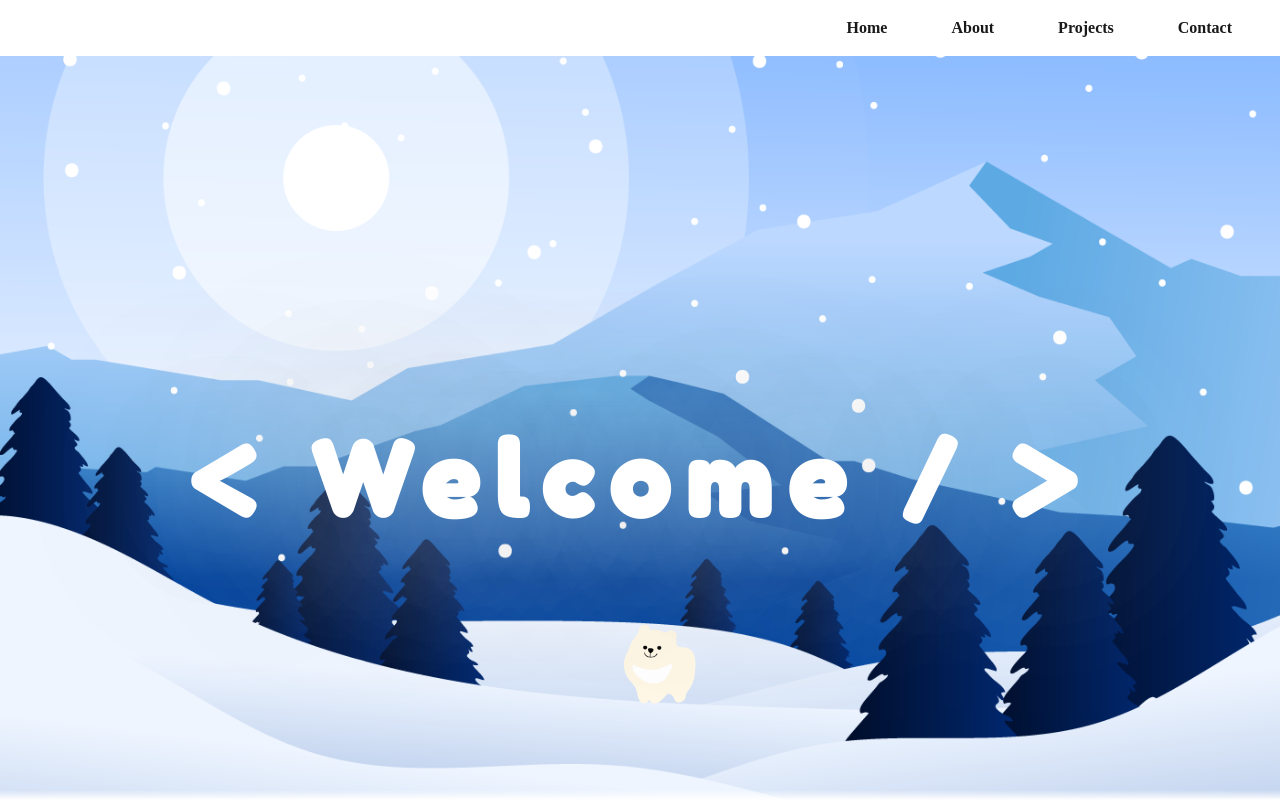
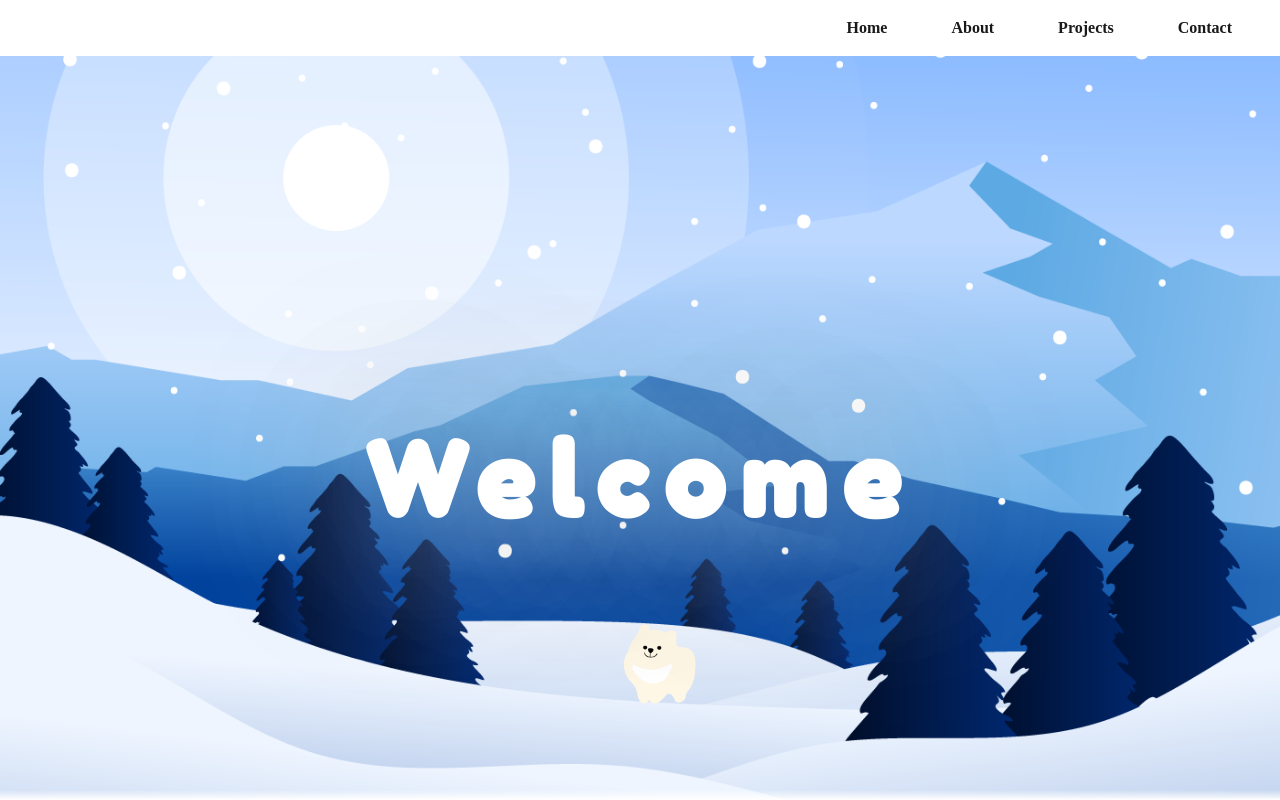
Before and after one commit to emikeke/emikeke.github.io, a website: page index.html in a window 1280 px wide. Shown: the top 800 px of the page. Drawn offline with nearby package versions, Linux system fonts and the light colour scheme; a web font is replaced by a local one.

Commit message:
picture error

```diff
--- a/index.html
+++ b/index.html
@@ -52,7 +52,7 @@
 
     <img src="images/1a.png" alt="sun" id="sun">
     <img src="images/1b.png" alt="sky" id="sky">
-    <h1 id="welcome">< Welcome / ></h1>
+    <h1 id="welcome">Welcome</h1>
 
     <!-- Designed by Freepik -->
     <section id="home-page">
```
